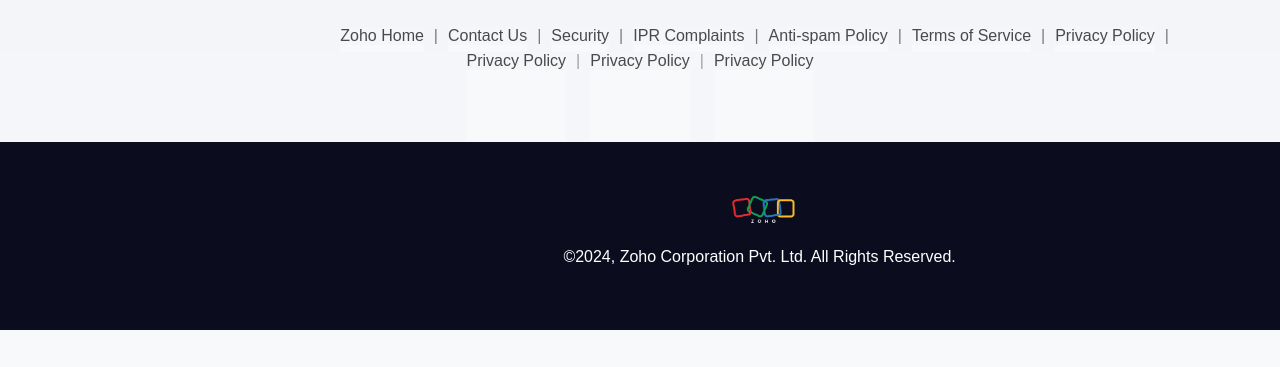
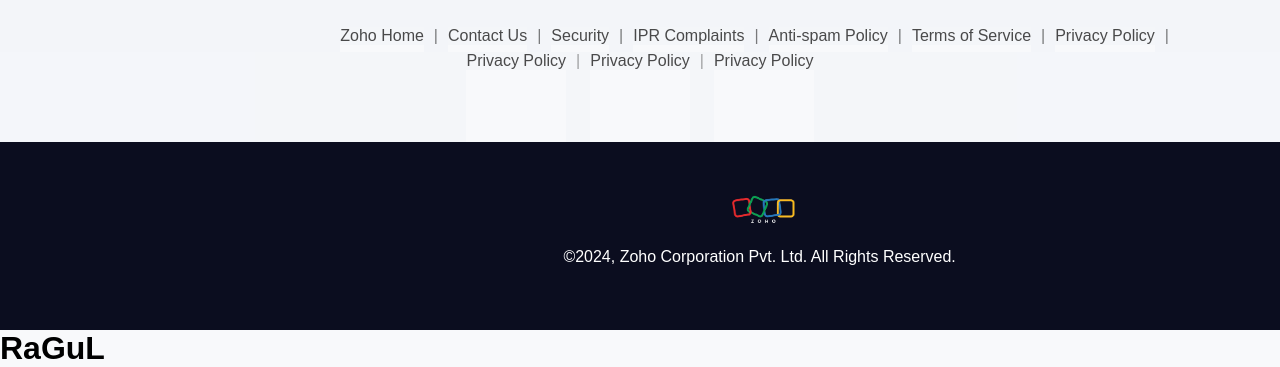
Before and after one commit to Ragul0405/Zoho-Website-Clone, a plain HTML site: page index.html in a window 1280 px wide. Shown: the part 6652-7019 px from the top of the page. Before the commit the page ends 6982 px from the top, so only its background shows below. Drawn offline with Linux system fonts and the light colour scheme.

Commit message:
Update index.html

```diff
--- a/index.html
+++ b/index.html
@@ -502,6 +502,8 @@
             <a class="enda" href=""> <img width="95px" src="Photos/Thumbnail-removebg-preview.png" alt=""></a>
             <p class="p22"> ©2024, Zoho Corporation Pvt. Ltd. All Rights Reserved.</p>
     </div>
+
+    <h1>RaGuL</h1>
 </body>
 
 
```
